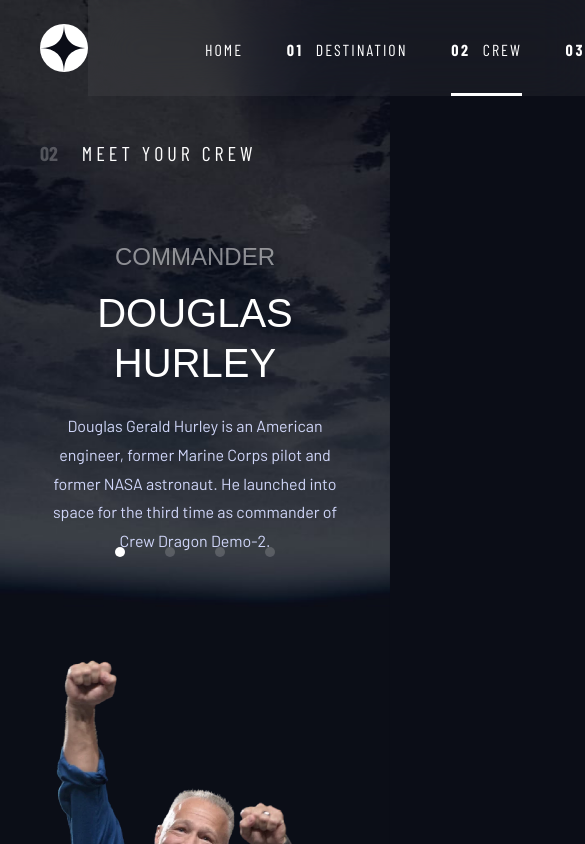
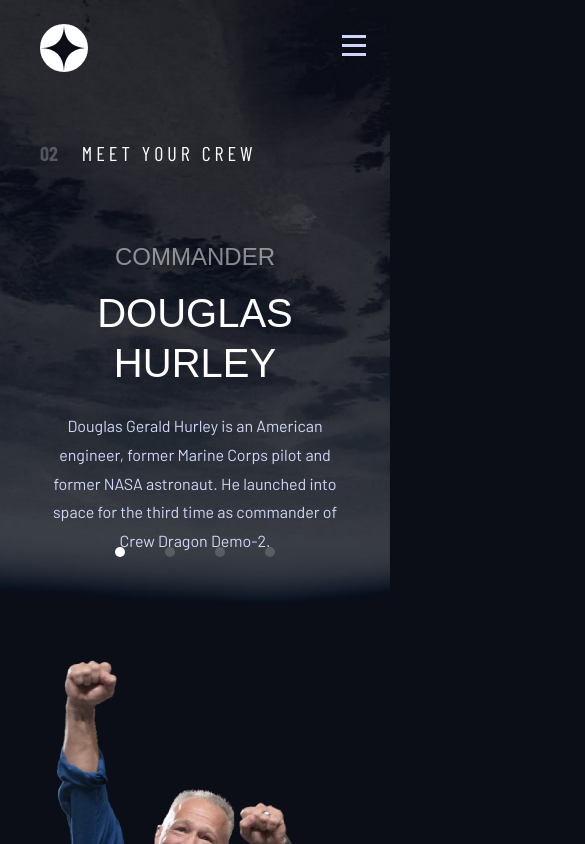
Before and after one commit to VillageR88/next-space-tourism-multi-page-website, a Next.js app: page /crew/hurley/ in a window 390 px wide. Shown: the top 844 px of the page, 585 px wide, since content can reach past the window. Built offline with nearby package versions, Linux system fonts and the light colour scheme; a web font is replaced by a local one.

Commit message:
mobile menu initial
Signed-off-by: VillageR88 <villager88pl@gmail.com>

```diff
--- a/app/components/Navbar.tsx
+++ b/app/components/Navbar.tsx
@@ -11,21 +11,15 @@
 };
 
 export default function Navbar({ path }: { path: Routes | RoutesCelestial | RoutesCrew }) {
-  return (
-    <div className="relative z-10 mx-auto flex h-[96px] w-full max-w-[1440px] items-center justify-between">
-      <div className="flex w-full items-center justify-between pl-[40px] xl:max-w-[736px] xl:pl-[64px]">
-        <Image priority width={48} height={48} className="size-[48px] min-w-[48px]" alt="logo" src={logo as string} />
-        <div className="z-10 mr-[-30px] hidden h-px w-full max-w-[590px] border-b border-white/25 xl:block" />
-      </div>
-      <div className="size-full min-w-[640px] bg-white/5 backdrop-blur-xl xl:min-w-[736px]">
+  const Options = ({ path }: { path: Routes | RoutesCelestial | RoutesCrew }) => {
+    return (
+      <div className="hidden size-full min-w-[640px] bg-white/5 backdrop-blur-xl md:block xl:min-w-[736px]">
         <ul className="flex size-full items-center justify-between pl-[117px] pr-[40px] xl:pl-[159px] xl:pr-[64px]">
           {Object.entries(Routes as typeof Routes | typeof RoutesCelestial | typeof RoutesCrew).map((item, index) => (
             <li className="group/li flex h-full flex-col justify-between pt-[38px] font-barlowCondensed" key={item[0]}>
               <Link prefetch href={item[1] as Routes}>
                 <button className="flex gap-[12px] text-[16px] text-white" type="button">
-                  <span className={`${index === 0 ? 'hidden xl:block' : ''} font-bold tracking-[2.7px]`}>
-                    {index.toString().padStart(2, '0')}
-                  </span>
+                  <span className="font-bold tracking-[2.7px]">{index.toString().padStart(2, '0')}</span>
                   <span className="font-normal tracking-[2px]">{items[item[0] as keyof typeof items]}</span>
                 </button>
               </Link>
@@ -36,6 +30,58 @@
           ))}
         </ul>
       </div>
+    );
+  };
+
+  const Form = () => {
+    return (
+      <form className="group relative md:hidden">
+        <label className="relative mr-[24px] size-fit">
+          <input
+            title="Mobile Menu"
+            className="relative z-20 h-[21px] w-[24px] hover:cursor-pointer group-has-[input:checked]:w-[20px] md:hidden"
+            type="checkbox"
+            id="mobileNav"
+            name="mobileNav"
+          />
+        </label>
+        <div
+          className={
+            'fixed left-0 top-0 ml-[121px] hidden h-screen w-full bg-veryDarkNavy/15 backdrop-blur-xl group-has-[input:checked]:block md:hidden'
+          }
+        >
+          <div className="mt-[133px] size-full max-h-[172px] pl-[40px] md:block">
+            <ul className="flex h-[19px] w-full flex-col gap-[32px]">
+              {Object.entries(Routes as typeof Routes | typeof RoutesCelestial | typeof RoutesCrew).map(
+                (item, index) => (
+                  <li className="group/li flex size-full justify-between pr-[121px] font-barlowCondensed" key={item[0]}>
+                    <Link prefetch href={item[1] as Routes}>
+                      <button className="flex gap-[12px] text-[16px] text-white" type="button">
+                        <span className="font-bold tracking-[2.7px]">{index.toString().padStart(2, '0')}</span>
+                        <span className="font-normal tracking-[2px]">{items[item[0] as keyof typeof items]}</span>
+                      </button>
+                    </Link>
+                    <div
+                      className={`group h-full w-[3px] transition ${path === (item[1] as Routes) || (Object.values(RoutesCelestial).includes(item[1] as RoutesCelestial) && Object.values(RoutesCelestial).includes(path as RoutesCelestial)) || (Object.values(RoutesCrew).includes(item[1] as RoutesCrew) && Object.values(RoutesCrew).includes(path as RoutesCrew)) ? 'bg-white' : 'group-has-[button:hover]/li:bg-white/50'}`}
+                    />
+                  </li>
+                ),
+              )}
+            </ul>
+          </div>
+        </div>
+      </form>
+    );
+  };
+
+  return (
+    <div className="relative z-10 mx-auto flex h-[96px] w-full max-w-[1440px] items-center justify-between">
+      <div className="flex w-full items-center justify-between pl-[40px] xl:max-w-[736px] xl:pl-[64px]">
+        <Image priority width={48} height={48} className="size-[48px] min-w-[48px]" alt="logo" src={logo as string} />
+        <div className="z-10 mr-[-30px] hidden h-px w-full max-w-[590px] border-b border-white/25 xl:block" />
+      </div>
+      <Options path={path} />
+      <Form />
     </div>
   );
 }
--- a/app/crew/[people]/page.tsx
+++ b/app/crew/[people]/page.tsx
@@ -56,7 +56,7 @@
             </p>
           </div>
         </div>
-        <ul className="z-10 flex h-[63px] gap-[40px] py-[60px] xl:py-0">
+        <ul className="flex h-[63px] gap-[40px] py-[60px] xl:py-0">
           {Object.entries(RoutesCrew).map((item) => (
             <li className="group/li flex flex-col justify-between" key={item[0]}>
               <Link prefetch href={item[1]}>
--- a/app/globals.css
+++ b/app/globals.css
@@ -3,5 +3,15 @@
 @tailwind utilities;
 
 .mask-image-linear {
-    mask-image: linear-gradient(to bottom, black 77%, transparent 100%);
-  }
+  mask-image: linear-gradient(to bottom, black 77%, transparent 100%);
+}
+
+input[type='checkbox'] {
+  appearance: none;
+}
+input[type='checkbox']:not(:checked) {
+  background-image: url('../public/assets/shared/icon-hamburger.svg');
+}
+input[type='checkbox']:checked {
+  background-image: url('../public/assets/shared/icon-close.svg');
+}
```
